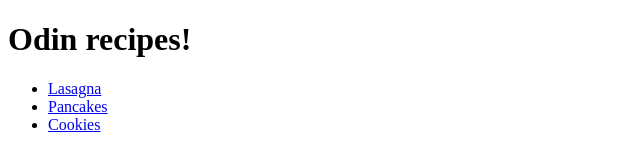
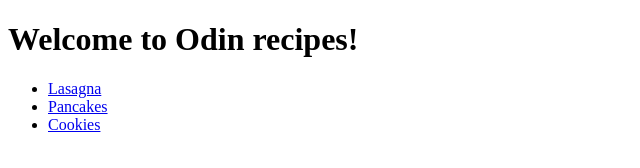
Before and after one commit to ShanmukhiKairuppala/OdinRecipes, a plain HTML site: page index.html in a window 1280 px wide. Shown: the whole page, without its empty margins (0-640 px from the left). Drawn offline with Linux system fonts and the light colour scheme.

Commit message:
Update index.html

```diff
--- a/index.html
+++ b/index.html
@@ -6,7 +6,7 @@
     <title>Odin Recipes</title>
 </head>
 <body>
-    <h1>Odin recipes!</h1>
+    <h1>Welcome to Odin recipes!</h1>
     <ul>
         <li>
             <a href="./recipes/lasagna.html">Lasagna</a>
```
